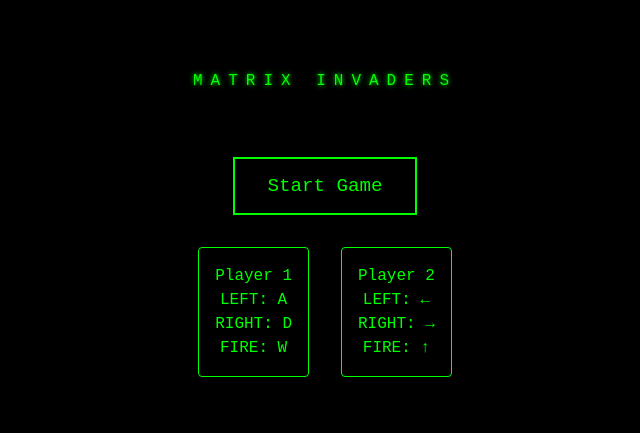
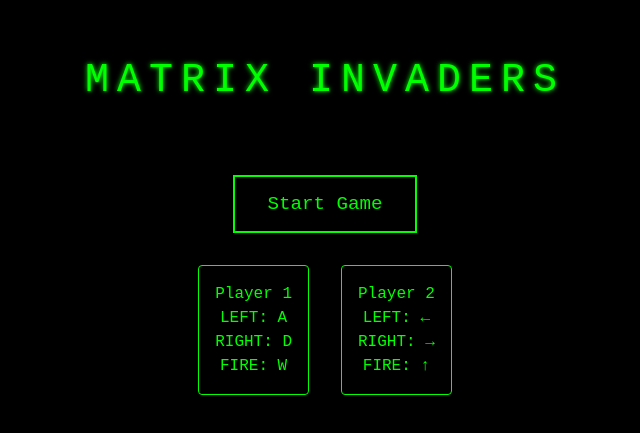
Before and after one commit to agent007GPT/space_invaders, a React (Vite) app: page / in a window 1280 px wide. Shown: the part 185-618 px from the top of the page, without its empty margins (315-955 px from the left). Built offline with nearby package versions, Linux system fonts and the light colour scheme.

Commit message:
Add Matrix rain effect

```diff
--- a/src/App.css
+++ b/src/App.css
@@ -46,7 +46,7 @@ body {
 }
 
 .game-title {
-  font-size: 1rem;
+  font-size: 2.5rem;
   color: #00ff00;
   text-align: center;
   margin-bottom: 2rem;
@@ -55,6 +55,8 @@ body {
   letter-spacing: 0.5rem;
   animation: greenFlicker 2s infinite;
   text-shadow: 0 0 5px #00ff00;
+  position: relative;
+  z-index: 1;
 }
 
 .game-over {
@@ -67,23 +69,26 @@ body {
   flex-direction: column;
   align-items: center;
   justify-content: center;
-  background-color: rgba(0, 0, 0, 0.7);
+  background-color: rgba(0, 0, 0, 0.9);
   z-index: 10;
-  background-color: black;
 }
 
 .game-over h1 {
-  font-size: 2rem;
+  font-size: 4rem;
   color: #00ff00;
   text-transform: uppercase;
   margin-bottom: 2rem;
   animation: greenFlicker 1s infinite;
+  position: relative;
+  z-index: 1;
 }
 
 .game-over p {
   font-size: 1.5rem;
   color: #00ff00;
   margin-bottom: 2rem;
+  position: relative;
+  z-index: 1;
 }
 
 .game-over button {
@@ -95,6 +100,8 @@ body {
   cursor: pointer;
   transition: all 0.3s ease;
   font-family: 'Courier New', monospace;
+  position: relative;
+  z-index: 1;
 }
 
 .game-over button:hover {
@@ -110,6 +117,7 @@ body {
   height: 100vh;
   width: 100%;
   background-color: #000;
+  position: relative;
 }
 
 .start-screen button {
@@ -122,6 +130,8 @@ body {
   margin-top: 2rem;
   transition: all 0.3s ease;
   font-family: 'Courier New', monospace;
+  position: relative;
+  z-index: 1;
 }
 
 .start-screen button:hover {
@@ -135,6 +145,8 @@ body {
   font-size: 1rem;
   display: flex;
   gap: 2rem;
+  position: relative;
+  z-index: 1;
 }
 
 .player-controls {
--- a/src/components/GameOver.tsx
+++ b/src/components/GameOver.tsx
@@ -1,5 +1,6 @@
 import React from 'react';
 import { useGame } from '../context/GameContext';
+import { MatrixRain } from './MatrixRain';
 
 export const GameOver: React.FC = () => {
   const { state, dispatch } = useGame();
@@ -12,6 +13,7 @@ export const GameOver: React.FC = () => {
 
   return (
     <div className="game-over">
+      <MatrixRain />
       <h1>Game Over</h1>
       <p>Player 1 Score: {players[0]?.score || 0}</p>
       <p>Player 2 Score: {players[1]?.score || 0}</p>
--- /dev/null
+++ b/src/components/MatrixRain.tsx
@@ -0,0 +1,71 @@
+import React, { useEffect, useRef } from 'react';
+
+const MATRIX_CHARACTERS = '日ﾊﾐﾋｰｳｼﾅﾓﾆｻﾜﾂｵﾘｱﾎﾃﾏｹﾒｴｶｷﾑﾕﾗｾﾈｽﾀﾇﾍ012345789Z:・.";=*+-<>¦｜╌ﾘ';
+
+interface MatrixRainProps {
+  className?: string;
+}
+
+export const MatrixRain: React.FC<MatrixRainProps> = ({ className = '' }) => {
+  const canvasRef = useRef<HTMLCanvasElement>(null);
+
+  useEffect(() => {
+    const canvas = canvasRef.current;
+    if (!canvas) return;
+
+    const context = canvas.getContext('2d');
+    if (!context) return;
+
+    // Set canvas size
+    const resizeCanvas = () => {
+      canvas.width = window.innerWidth;
+      canvas.height = window.innerHeight;
+    };
+    resizeCanvas();
+    window.addEventListener('resize', resizeCanvas);
+
+    // Matrix rain configuration
+    const fontSize = 14;
+    const columns = Math.floor(canvas.width / fontSize);
+    const drops: number[] = new Array(columns).fill(1);
+
+    // Animation loop
+    let animationFrameId: number;
+    const draw = () => {
+      context.fillStyle = 'rgba(0, 0, 0, 0.05)';
+      context.fillRect(0, 0, canvas.width, canvas.height);
+
+      context.fillStyle = '#0F0';
+      context.font = `${fontSize}px monospace`;
+
+      for (let i = 0; i < drops.length; i++) {
+        const text = MATRIX_CHARACTERS.charAt(
+          Math.floor(Math.random() * MATRIX_CHARACTERS.length)
+        );
+
+        context.fillText(text, i * fontSize, drops[i] * fontSize);
+
+        if (drops[i] * fontSize > canvas.height && Math.random() > 0.975) {
+          drops[i] = 0;
+        }
+        drops[i]++;
+      }
+      animationFrameId = requestAnimationFrame(draw);
+    };
+
+    draw();
+
+    return () => {
+      window.removeEventListener('resize', resizeCanvas);
+      cancelAnimationFrame(animationFrameId);
+    };
+  }, []);
+
+  return (
+    <canvas
+      ref={canvasRef}
+      className={`fixed top-0 left-0 w-full h-full -z-10 ${className}`}
+      style={{ opacity: 0.5 }}
+    />
+  );
+};
--- a/src/components/StartScreen.tsx
+++ b/src/components/StartScreen.tsx
@@ -1,6 +1,7 @@
 import React from 'react';
 import { useGame } from '../context/GameContext';
 import { CONTROLS } from '../constants/gameConstants';
+import { MatrixRain } from './MatrixRain';
 
 export const StartScreen: React.FC = () => {
   const { dispatch, state } = useGame();
@@ -12,6 +13,7 @@ export const StartScreen: React.FC = () => {
 
   return (
     <div className="start-screen">
+      <MatrixRain />
       <h1 className="game-title">Matrix Invaders</h1>
       <button onClick={handleStartGame}>Start Game</button>
 
```
